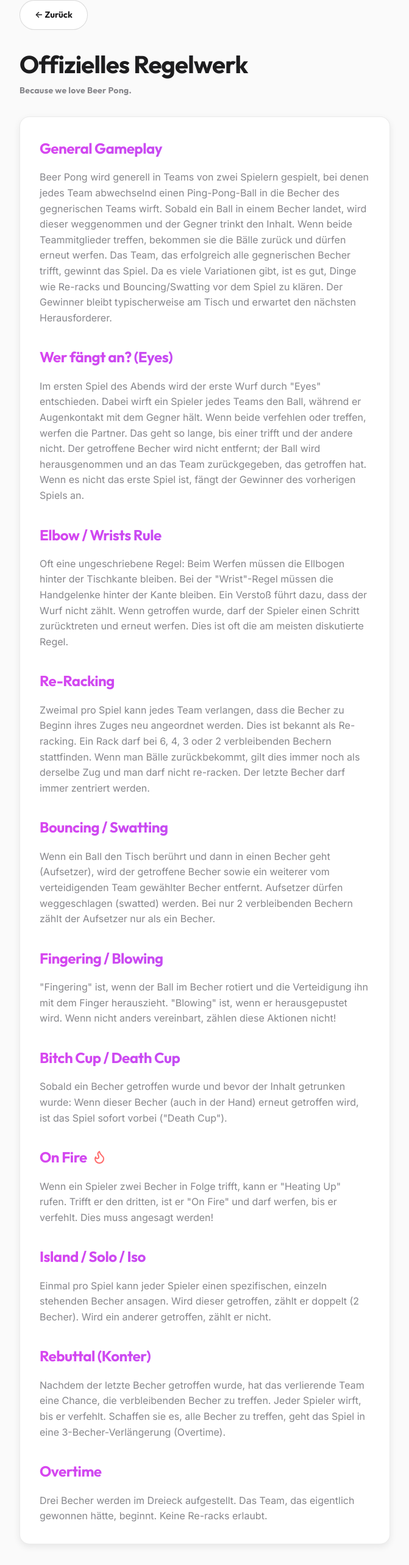
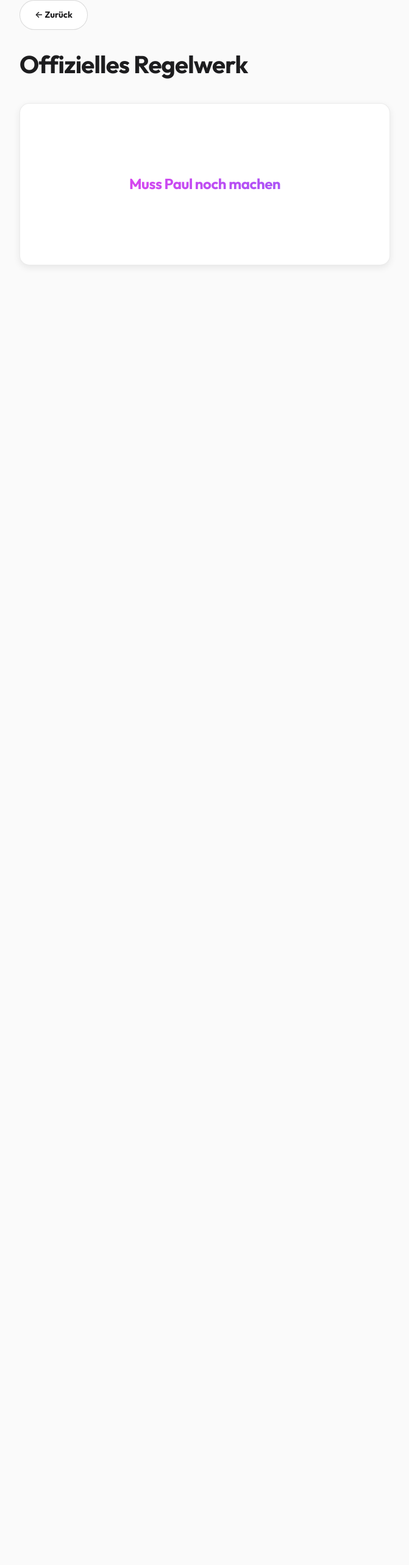
Before and after one commit to Zidans-Haare/beer-pong, a Next.js app: page /rules in a window 1280 px wide. Shown: the part 92-2658 px from the top of the page at 61% size, without its empty margins (304-975 px from the left). After the commit the page ends 800 px from the top, so only its background shows below. Built offline with nearby package versions, Linux system fonts and the light colour scheme; no server answers.

Commit message:
rules update

```diff
--- a/src/app/rules/page.tsx
+++ b/src/app/rules/page.tsx
@@ -1,5 +1,4 @@
 import Link from 'next/link';
-import { Flame } from 'lucide-react';
 
 export default function RulesPage() {
     return (
@@ -10,109 +9,20 @@ export default function RulesPage() {
 
             <header style={{ marginBottom: 'var(--spacing-8)' }}>
                 <h1 className="title-display" style={{ fontSize: '2.5rem' }}>Offizielles Regelwerk</h1>
-                <p className="subtitle">Because we love Beer Pong.</p>
+                <p className="subtitle"></p>
             </header>
 
             <div className="glass-panel" style={{ padding: 'var(--spacing-8)' }}>
-                <section style={{ marginBottom: 'var(--spacing-8)' }}>
-                    <h2 className="title-gradient" style={{ marginBottom: 'var(--spacing-4)' }}>General Gameplay</h2>
-                    <p style={{ lineHeight: 1.6, color: 'var(--color-text-dim)' }}>
-                        Beer Pong wird generell in Teams von zwei Spielern gespielt, bei denen jedes Team abwechselnd einen Ping-Pong-Ball in die Becher des gegnerischen Teams wirft.
-                        Sobald ein Ball in einem Becher landet, wird dieser weggenommen und der Gegner trinkt den Inhalt.
-                        Wenn beide Teammitglieder treffen, bekommen sie die Bälle zurück und dürfen erneut werfen.
-                        Das Team, das erfolgreich alle gegnerischen Becher trifft, gewinnt das Spiel.
-                        Da es viele Variationen gibt, ist es gut, Dinge wie Re-racks und Bouncing/Swatting vor dem Spiel zu klären.
-                        Der Gewinner bleibt typischerweise am Tisch und erwartet den nächsten Herausforderer.
-                    </p>
-                </section>
-
-                <section style={{ marginBottom: 'var(--spacing-8)' }}>
-                    <h2 className="title-gradient" style={{ marginBottom: 'var(--spacing-4)' }}>Wer fängt an? (Eyes)</h2>
-                    <p style={{ lineHeight: 1.6, color: 'var(--color-text-dim)' }}>
-                        Im ersten Spiel des Abends wird der erste Wurf durch "Eyes" entschieden.
-                        Dabei wirft ein Spieler jedes Teams den Ball, während er Augenkontakt mit dem Gegner hält.
-                        Wenn beide verfehlen oder treffen, werfen die Partner. Das geht so lange, bis einer trifft und der andere nicht.
-                        Der getroffene Becher wird nicht entfernt; der Ball wird herausgenommen und an das Team zurückgegeben, das getroffen hat.
-                        Wenn es nicht das erste Spiel ist, fängt der Gewinner des vorherigen Spiels an.
-                    </p>
-                </section>
-
-                <section style={{ marginBottom: 'var(--spacing-8)' }}>
-                    <h2 className="title-gradient" style={{ marginBottom: 'var(--spacing-4)' }}>Elbow / Wrists Rule</h2>
-                    <p style={{ lineHeight: 1.6, color: 'var(--color-text-dim)' }}>
-                        Oft eine ungeschriebene Regel: Beim Werfen müssen die Ellbogen hinter der Tischkante bleiben.
-                        Bei der "Wrist"-Regel müssen die Handgelenke hinter der Kante bleiben.
-                        Ein Verstoß führt dazu, dass der Wurf nicht zählt. Wenn getroffen wurde, darf der Spieler einen Schritt zurücktreten und erneut werfen.
-                        Dies ist oft die am meisten diskutierte Regel.
-                    </p>
-                </section>
-
-                <section style={{ marginBottom: 'var(--spacing-8)' }}>
-                    <h2 className="title-gradient" style={{ marginBottom: 'var(--spacing-4)' }}>Re-Racking</h2>
-                    <p style={{ lineHeight: 1.6, color: 'var(--color-text-dim)' }}>
-                        Zweimal pro Spiel kann jedes Team verlangen, dass die Becher zu Beginn ihres Zuges neu angeordnet werden.
-                        Dies ist bekannt als Re-racking. Ein Rack darf bei 6, 4, 3 oder 2 verbleibenden Bechern stattfinden.
-                        Wenn man Bälle zurückbekommt, gilt dies immer noch als derselbe Zug und man darf nicht re-racken.
-                        Der letzte Becher darf immer zentriert werden.
-                    </p>
-                </section>
-
-                <section style={{ marginBottom: 'var(--spacing-8)' }}>
-                    <h2 className="title-gradient" style={{ marginBottom: 'var(--spacing-4)' }}>Bouncing / Swatting</h2>
-                    <p style={{ lineHeight: 1.6, color: 'var(--color-text-dim)' }}>
-                        Wenn ein Ball den Tisch berührt und dann in einen Becher geht (Aufsetzer), wird der getroffene Becher sowie ein weiterer vom verteidigenden Team gewählter Becher entfernt.
-                        Aufsetzer dürfen weggeschlagen (swatted) werden.
-                        Bei nur 2 verbleibenden Bechern zählt der Aufsetzer nur als ein Becher.
-                    </p>
-                </section>
-
-                <section style={{ marginBottom: 'var(--spacing-8)' }}>
-                    <h2 className="title-gradient" style={{ marginBottom: 'var(--spacing-4)' }}>Fingering / Blowing</h2>
-                    <p style={{ lineHeight: 1.6, color: 'var(--color-text-dim)' }}>
-                        "Fingering" ist, wenn der Ball im Becher rotiert und die Verteidigung ihn mit dem Finger herauszieht.
-                        "Blowing" ist, wenn er herausgepustet wird.
-                        Wenn nicht anders vereinbart, zählen diese Aktionen nicht!
-                    </p>
-                </section>
-
-                <section style={{ marginBottom: 'var(--spacing-8)' }}>
-                    <h2 className="title-gradient" style={{ marginBottom: 'var(--spacing-4)' }}>Bitch Cup / Death Cup</h2>
-                    <p style={{ lineHeight: 1.6, color: 'var(--color-text-dim)' }}>
-                        Sobald ein Becher getroffen wurde und bevor der Inhalt getrunken wurde: Wenn dieser Becher (auch in der Hand) erneut getroffen wird, ist das Spiel sofort vorbei ("Death Cup").
-                    </p>
-                </section>
-
-                <section style={{ marginBottom: 'var(--spacing-8)' }}>
-                    <h2 className="title-gradient" style={{ marginBottom: 'var(--spacing-4)', display: 'flex', alignItems: 'center', gap: '8px' }}>On Fire <Flame size={24} color="#FF6B6B" /></h2>
-                    <p style={{ lineHeight: 1.6, color: 'var(--color-text-dim)' }}>
-                        Wenn ein Spieler zwei Becher in Folge trifft, kann er "Heating Up" rufen.
-                        Trifft er den dritten, ist er "On Fire" und darf werfen, bis er verfehlt.
-                        Dies muss angesagt werden!
-                    </p>
-                </section>
-
-                <section style={{ marginBottom: 'var(--spacing-8)' }}>
-                    <h2 className="title-gradient" style={{ marginBottom: 'var(--spacing-4)' }}>Island / Solo / Iso</h2>
-                    <p style={{ lineHeight: 1.6, color: 'var(--color-text-dim)' }}>
-                        Einmal pro Spiel kann jeder Spieler einen spezifischen, einzeln stehenden Becher ansagen.
-                        Wird dieser getroffen, zählt er doppelt (2 Becher). Wird ein anderer getroffen, zählt er nicht.
-                    </p>
-                </section>
-
-                <section style={{ marginBottom: 'var(--spacing-8)' }}>
-                    <h2 className="title-gradient" style={{ marginBottom: 'var(--spacing-4)' }}>Rebuttal (Konter)</h2>
-                    <p style={{ lineHeight: 1.6, color: 'var(--color-text-dim)' }}>
-                        Nachdem der letzte Becher getroffen wurde, hat das verlierende Team eine Chance, die verbleibenden Becher zu treffen.
-                        Jeder Spieler wirft, bis er verfehlt. Schaffen sie es, alle Becher zu treffen, geht das Spiel in eine 3-Becher-Verlängerung (Overtime).
-                    </p>
-                </section>
-
-                <section>
-                    <h2 className="title-gradient" style={{ marginBottom: 'var(--spacing-4)' }}>Overtime</h2>
-                    <p style={{ lineHeight: 1.6, color: 'var(--color-text-dim)' }}>
-                        Drei Becher werden im Dreieck aufgestellt. Das Team, das eigentlich gewonnen hätte, beginnt. Keine Re-racks erlaubt.
-                    </p>
-                </section>
+                <div style={{
+                    display: 'flex',
+                    justifyContent: 'center',
+                    alignItems: 'center',
+                    minHeight: '200px'
+                }}>
+                    <h2 className="title-gradient" style={{ fontSize: '1.5rem' }}>
+                        Muss Paul noch machen
+                    </h2>
+                </div>
             </div>
         </div>
     );
```
